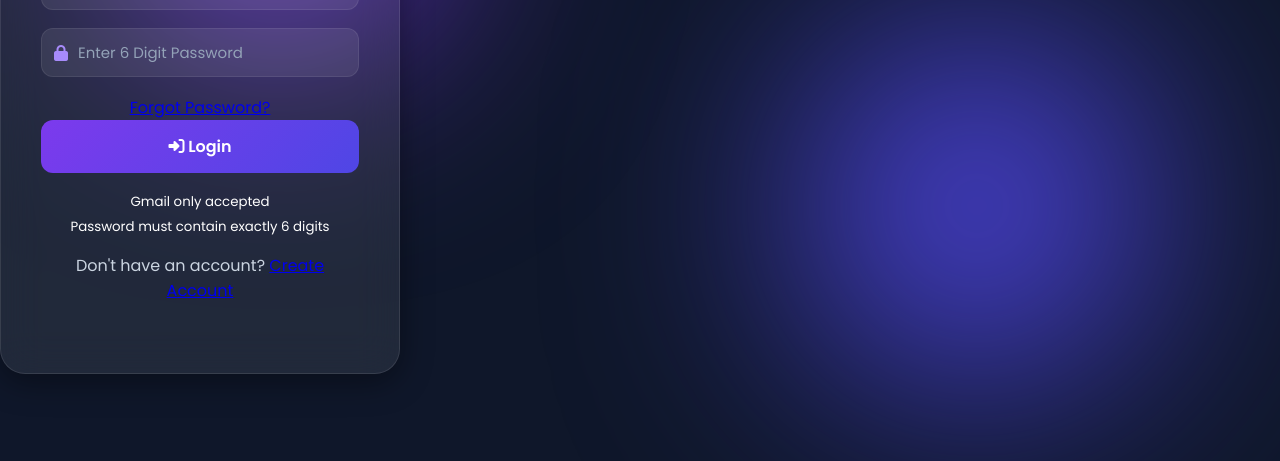
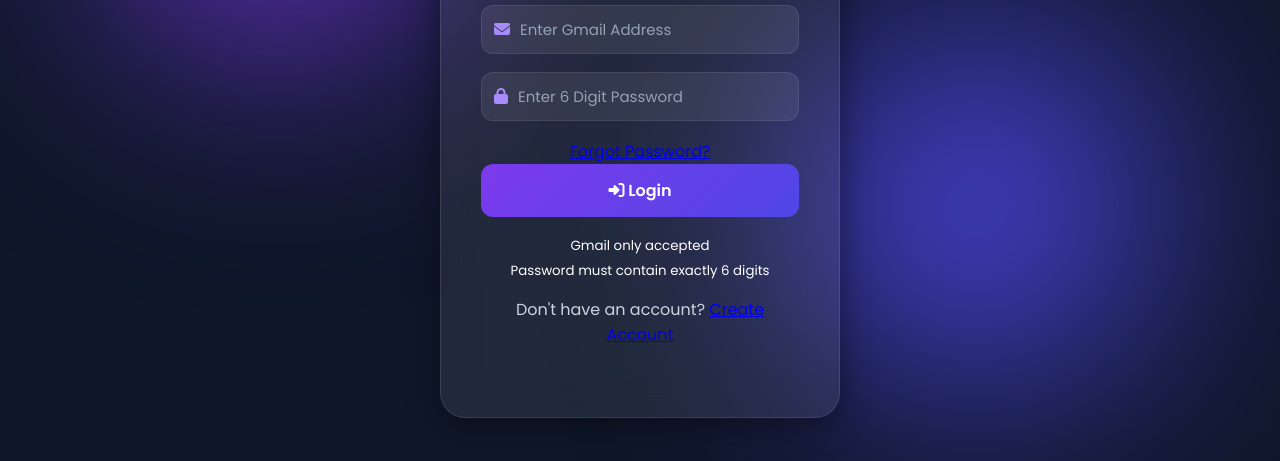
Before and after one commit to AniRosita/expense-tracker-pro, a website: page index.html in a window 1280 px wide. Shown: the part 339-800 px from the top of the page. Drawn offline with Linux system fonts and the light colour scheme; some packages are replaced by stand-ins of ours; a script that the page names is missing.

Commit message:
Add files via upload

```diff
--- a/css/style.css
+++ b/css/style.css
@@ -533,3 +533,11 @@ body.light-mode::-webkit-scrollbar-thumb:hover {
         text-align: center;
     }
 }
+/* ================= CENTER LOGIN CARD ================= */
+
+body {
+    min-height: 100vh;
+    display: flex;
+    justify-content: center;
+    align-items: center;
+}
```
